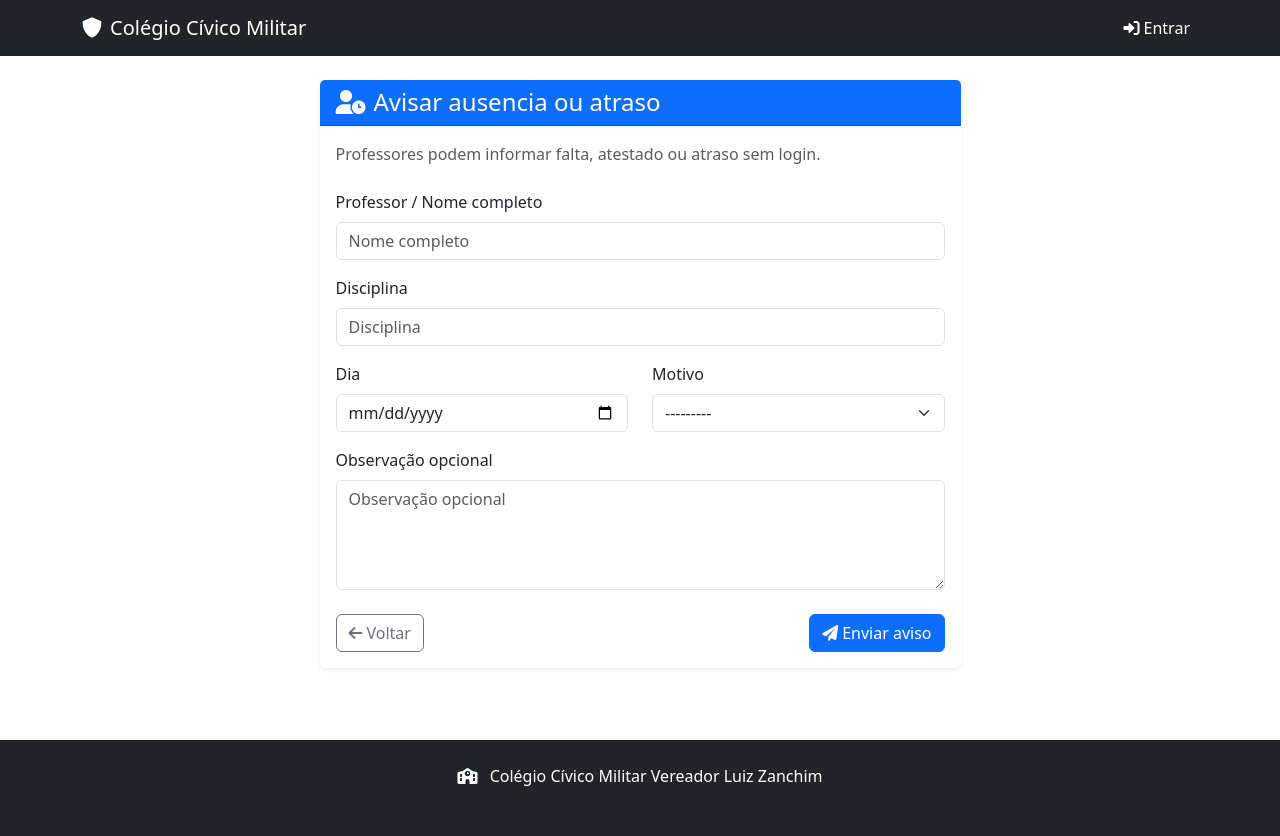
After one commit to Bertolo1980/escola_zanchim, a Django app: page /aviso-professor/ in a window 1280 px wide. The commit adds this page. Run offline with Django 5.2, Linux system fonts and the light colour scheme; some libraries are stand-ins or nearby versions.

Commit message:
Adiciona aviso publico de professores

```diff
--- a/apps/forms.py
+++ b/apps/forms.py
@@ -1,6 +1,6 @@
 from django import forms
 from django.utils import timezone
-from .models import RecadoInterno, DocumentoPrivado, EventoPrivado, RegistroOcorrenciaAluno, Aluno, Turma
+from .models import RecadoInterno, DocumentoPrivado, EventoPrivado, RegistroOcorrenciaAluno, Aluno, Turma, AvisoProfessor
 
 # ===== FORMULÁRIOS EXISTENTES =====
 
@@ -37,6 +37,39 @@ class EventoPrivadoForm(forms.ModelForm):
         }
 
 # ===== FORMULÁRIO PARA REGISTRO DE OCORRÊNCIAS (CORRIGIDO) =====
+
+class AvisoProfessorForm(forms.ModelForm):
+    class Meta:
+        model = AvisoProfessor
+        fields = ['professor_nome', 'disciplina', 'dia', 'motivo', 'observacao']
+        widgets = {
+            'professor_nome': forms.TextInput(attrs={
+                'class': 'form-control',
+                'placeholder': 'Nome completo'
+            }),
+            'disciplina': forms.TextInput(attrs={
+                'class': 'form-control',
+                'placeholder': 'Disciplina'
+            }),
+            'dia': forms.DateInput(attrs={
+                'class': 'form-control',
+                'type': 'date'
+            }),
+            'motivo': forms.Select(attrs={'class': 'form-select'}),
+            'observacao': forms.Textarea(attrs={
+                'class': 'form-control',
+                'rows': 4,
+                'placeholder': 'Observação opcional'
+            }),
+        }
+        labels = {
+            'professor_nome': 'Professor / Nome completo',
+            'disciplina': 'Disciplina',
+            'dia': 'Dia',
+            'motivo': 'Motivo',
+            'observacao': 'Observação opcional',
+        }
+
 
 class RegistroOcorrenciaForm(forms.ModelForm):
     # Campo turma agora é um dropdown
--- a/apps/models.py
+++ b/apps/models.py
@@ -111,6 +111,43 @@ class Professor(models.Model):
         verbose_name = "Professor"
         verbose_name_plural = "Professores"
         ordering = ['nome_completo']
+
+
+class AvisoProfessor(models.Model):
+    MOTIVO_CHOICES = [
+        ('falta', 'Falta'),
+        ('atestado', 'Atestado'),
+        ('atraso', 'Atraso'),
+    ]
+
+    STATUS_CHOICES = [
+        ('pendente', 'Pendente'),
+        ('visualizado', 'Visualizado'),
+    ]
+
+    professor_nome = models.CharField(max_length=200, verbose_name="Professor / Nome completo")
+    disciplina = models.CharField(max_length=120)
+    dia = models.DateField()
+    motivo = models.CharField(max_length=20, choices=MOTIVO_CHOICES)
+    observacao = models.TextField(blank=True, verbose_name="Observação")
+    status = models.CharField(max_length=20, choices=STATUS_CHOICES, default='pendente')
+    criado_em = models.DateTimeField(auto_now_add=True)
+    visualizado_em = models.DateTimeField(null=True, blank=True)
+    visualizado_por = models.ForeignKey(
+        User,
+        on_delete=models.SET_NULL,
+        null=True,
+        blank=True,
+        related_name='avisos_professores_visualizados'
+    )
+
+    def __str__(self):
+        return f"{self.professor_nome} - {self.get_motivo_display()} - {self.dia}"
+
+    class Meta:
+        verbose_name = "Aviso de Professor"
+        verbose_name_plural = "Avisos de Professores"
+        ordering = ['status', '-dia', '-criado_em']
 
 
 # ===== MODELOS DO PAINEL DA EQUIPE =====
--- /dev/null
+++ b/apps/templates/aviso_professor.html
@@ -0,0 +1,82 @@
+{% extends 'base.html' %}
+
+{% block title %}Avisar ausência ou atraso{% endblock %}
+
+{% block content %}
+<div class="row justify-content-center">
+    <div class="col-lg-7">
+        <div class="card shadow-sm border-0">
+            <div class="card-header bg-primary text-white">
+                <h4 class="mb-0">
+                    <i class="fas fa-user-clock me-2"></i>Avisar ausencia ou atraso
+                </h4>
+            </div>
+            <div class="card-body">
+                <p class="text-muted mb-4">
+                    Professores podem informar falta, atestado ou atraso sem login.
+                </p>
+
+                <form method="post" novalidate>
+                    {% csrf_token %}
+
+                    {% if form.non_field_errors %}
+                        <div class="alert alert-danger">
+                            {{ form.non_field_errors }}
+                        </div>
+                    {% endif %}
+
+                    <div class="mb-3">
+                        <label for="{{ form.professor_nome.id_for_label }}" class="form-label">{{ form.professor_nome.label }}</label>
+                        {{ form.professor_nome }}
+                        {% for error in form.professor_nome.errors %}
+                            <div class="text-danger small mt-1">{{ error }}</div>
+                        {% endfor %}
+                    </div>
+
+                    <div class="mb-3">
+                        <label for="{{ form.disciplina.id_for_label }}" class="form-label">{{ form.disciplina.label }}</label>
+                        {{ form.disciplina }}
+                        {% for error in form.disciplina.errors %}
+                            <div class="text-danger small mt-1">{{ error }}</div>
+                        {% endfor %}
+                    </div>
+
+                    <div class="row">
+                        <div class="col-md-6 mb-3">
+                            <label for="{{ form.dia.id_for_label }}" class="form-label">{{ form.dia.label }}</label>
+                            {{ form.dia }}
+                            {% for error in form.dia.errors %}
+                                <div class="text-danger small mt-1">{{ error }}</div>
+                            {% endfor %}
+                        </div>
+                        <div class="col-md-6 mb-3">
+                            <label for="{{ form.motivo.id_for_label }}" class="form-label">{{ form.motivo.label }}</label>
+                            {{ form.motivo }}
+                            {% for error in form.motivo.errors %}
+                                <div class="text-danger small mt-1">{{ error }}</div>
+                            {% endfor %}
+                        </div>
+                    </div>
+
+                    <div class="mb-4">
+                        <label for="{{ form.observacao.id_for_label }}" class="form-label">{{ form.observacao.label }}</label>
+                        {{ form.observacao }}
+                        {% for error in form.observacao.errors %}
+                            <div class="text-danger small mt-1">{{ error }}</div>
+                        {% endfor %}
+                    </div>
+
+                    <div class="d-flex justify-content-between">
+                        <a href="{% url 'home' %}" class="btn btn-outline-secondary">
+                            <i class="fas fa-arrow-left me-1"></i>Voltar
+                        </a>
+                        <button type="submit" class="btn btn-primary">
+                            <i class="fas fa-paper-plane me-1"></i>Enviar aviso
+                        </button>
+                    </div>
+                </form>
+            </div>
+        </div>
+    </div>
+</div>
+{% endblock %}
--- a/apps/templates/painel_equipe.html
+++ b/apps/templates/painel_equipe.html
@@ -133,6 +133,12 @@
                         <!-- Controle de Faltas - Professores -->
                         <a href="/controle-faltas/">
                             <i class="fas fa-user-clock"></i> Controle de Faltas - Professores
+                        </a>
+
+                        <a href="{% url 'lista_avisos_professores' %}"
+                            style="display: block; padding: 15px 20px; color: rgba(255,255,255,0.8); text-decoration: none; border-left: 3px solid #ffc107; margin-top: 5px; background: rgba(255,255,255,0.1); border-radius: 5px;">
+                            <i class="fas fa-envelope-open-text" style="color: #ffc107; margin-right: 10px; width: 25px; text-align: center;"></i>
+                            Avisos de Professores
                         </a>
 
                         <!-- Controle de Faltas - Alunos -->
--- a/apps/views.py
+++ b/apps/views.py
@@ -27,6 +27,8 @@ from .forms import (
 
 # ===== NOVO IMPORT DO WHATSAPP =====
 from apps.utils import enviar_whatsapp
+from .models import AvisoProfessor
+from .forms import AvisoProfessorForm
 
 # Função de teste para verificar se o usuário está no grupo "Equipe Diretiva"
 def pertence_ao_grupo_equipe_diretiva(user):
@@ -38,6 +40,11 @@ def pertence_ao_grupo_equipe_diretiva(user):
 def pertence_ao_grupo_equipe_diretiva(user):
     if user.is_authenticated:
         return user.groups.filter(name__iexact='Equipe Diretiva').exists()
+    return False
+
+def admin_ou_equipe_diretiva(user):
+    if user.is_authenticated:
+        return user.is_superuser or user.groups.filter(name__iexact='Equipe Diretiva').exists()
     return False
 
 def home(request):
@@ -53,6 +60,36 @@ def home(request):
         'videos': videos,
         'user': request.user,
     })
+
+def aviso_professor(request):
+    if request.method == 'POST':
+        form = AvisoProfessorForm(request.POST)
+        if form.is_valid():
+            form.save()
+            messages.success(request, 'Aviso enviado com sucesso.')
+            return redirect('aviso_professor')
+    else:
+        form = AvisoProfessorForm()
+
+    return render(request, 'aviso_professor.html', {'form': form})
+
+@login_required
+@user_passes_test(admin_ou_equipe_diretiva, login_url='/')
+def lista_avisos_professores(request):
+    avisos = AvisoProfessor.objects.all().order_by('status', '-dia', '-criado_em')
+    return render(request, 'lista_avisos_professores.html', {'avisos': avisos})
+
+@login_required
+@user_passes_test(admin_ou_equipe_diretiva, login_url='/')
+def marcar_aviso_professor_visualizado(request, aviso_id):
+    aviso = get_object_or_404(AvisoProfessor, id=aviso_id)
+    if request.method == 'POST':
+        aviso.status = 'visualizado'
+        aviso.visualizado_em = timezone.now()
+        aviso.visualizado_por = request.user
+        aviso.save(update_fields=['status', 'visualizado_em', 'visualizado_por'])
+        messages.success(request, 'Aviso marcado como visualizado.')
+    return redirect('lista_avisos_professores')
 
 from django.db.models import Count
 from calendar import monthrange
--- a/colegio/urls.py
+++ b/colegio/urls.py
@@ -13,6 +13,9 @@ urlpatterns = [
     path('accounts/login/', views.CustomLoginView.as_view(), name='login'),  # <-- URL personalizada
     path('accounts/logout/', LogoutView.as_view(), name='logout'),          # <-- URL personalizada
     path('painel-equipe/', views.painel_equipe, name='painel_equipe'),
+    path('aviso-professor/', views.aviso_professor, name='aviso_professor'),
+    path('avisos-professores/', views.lista_avisos_professores, name='lista_avisos_professores'),
+    path('avisos-professores/<int:aviso_id>/visualizar/', views.marcar_aviso_professor_visualizado, name='marcar_aviso_professor_visualizado'),
     path('relatorio-faltas/', views.relatorio_faltas, name='relatorio_faltas'),
     path('upload-documento-privado/', views.upload_documento_privado, name='upload_documento_privado'),
     path('criar-evento-privado/', views.criar_evento_privado, name='criar_evento_privado'),
```
Also changed, not shown: apps/admin.py (+9 -0 lines), apps/templates/home.html (+17 -0 lines), apps/templates/lista_avisos_professores.html (added, +77 -0 lines), apps/migrations/0022_avisoprofessor.py (added).
